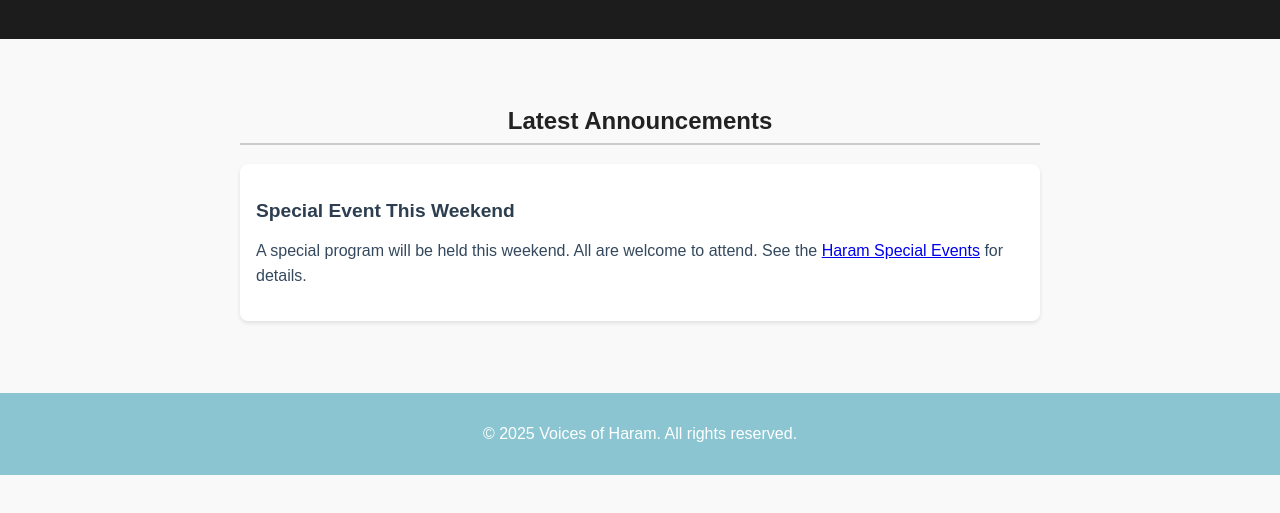
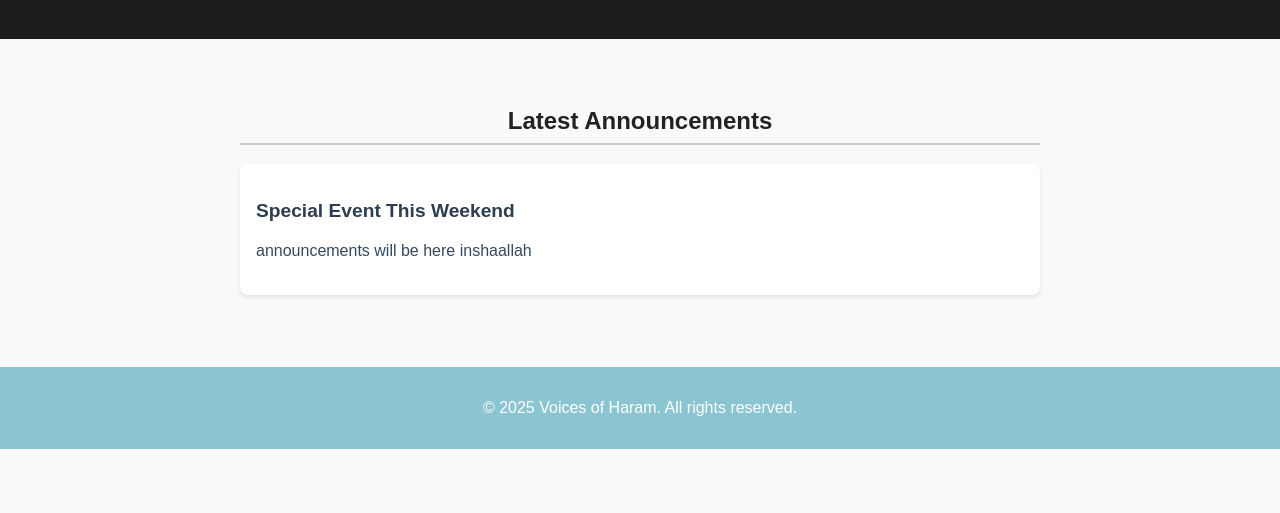
Before and after one commit to jibril-c/announcements.github.io, a plain HTML site: page index.html in a window 1280 px wide. Shown: the part 119-632 px from the top of the page. Drawn offline with Linux system fonts and the light colour scheme; placeholder pictures from the web are drawn by us; a web font is replaced by a local one.

Commit message:
Update index.html

```diff
--- a/index.html
+++ b/index.html
@@ -135,7 +135,7 @@
         <div class="announcement-item">
             <h3 class="announcement-title">Special Event This Weekend</h3>
             <p class="announcement-content">
-                A special program will be held this weekend.  All are welcome to attend.  See the <a href="https://specialevents.github.io" target="_blank">Haram Special Events</a> for details.
+            announcements will be here inshaallah
             </p>
         </div>
         </section>
```
